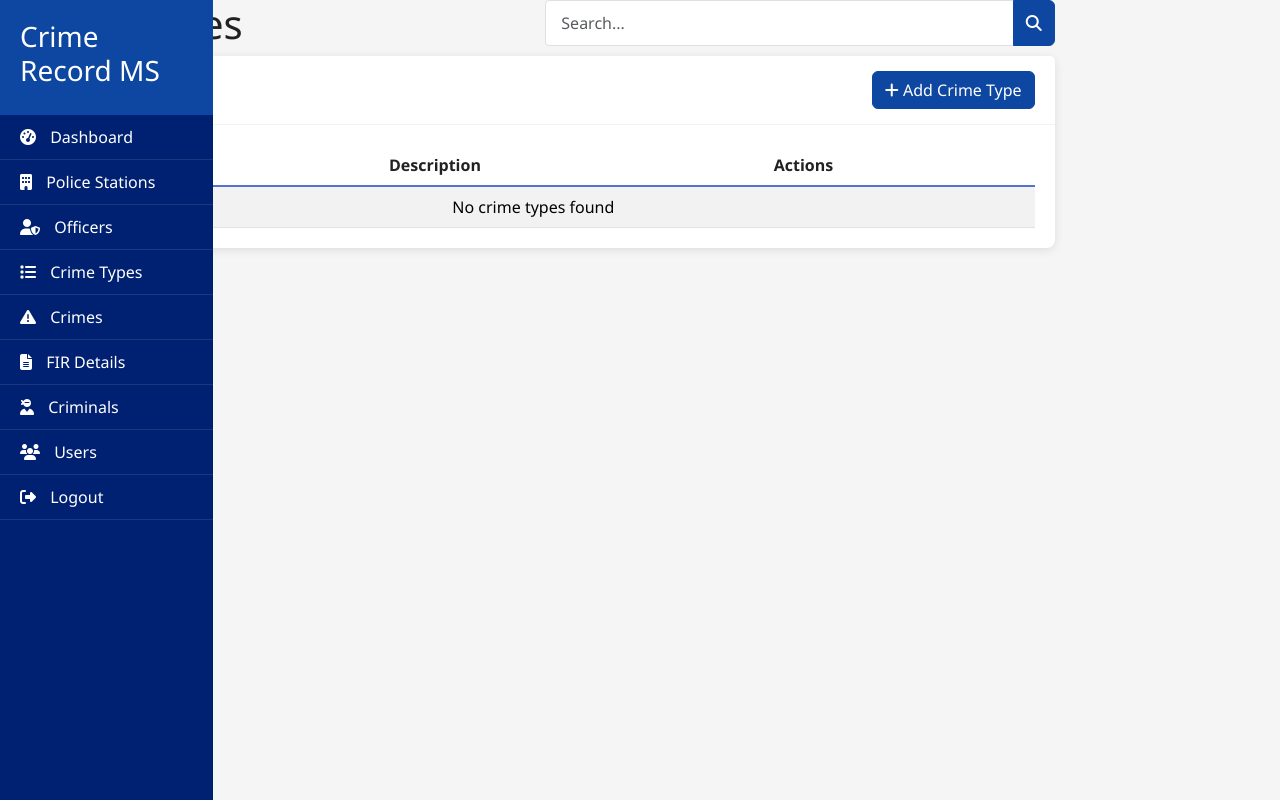
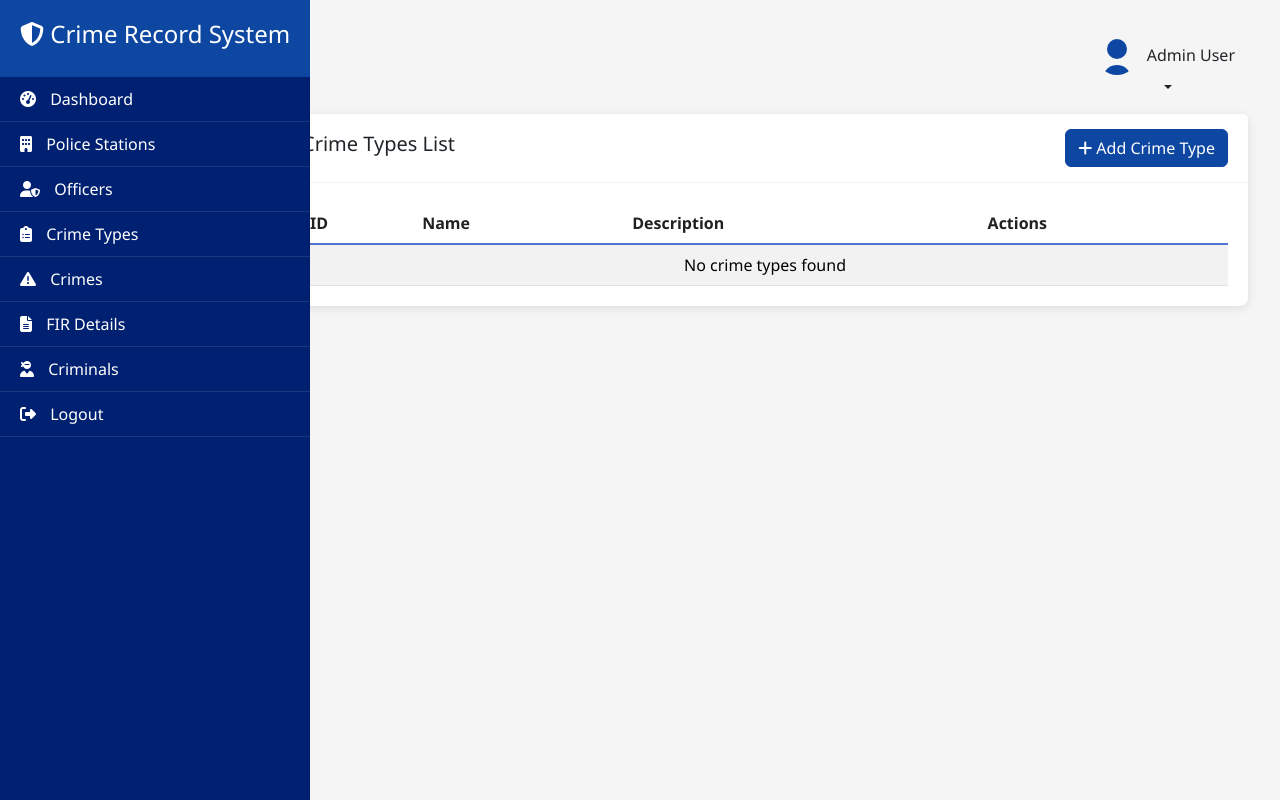
Before and after one commit to yashavanth229nj/CrimeRecordDashboard, a Django app: page /crime-types/ in a window 1280 px wide. Run offline with Django 4.2, Linux system fonts and the light colour scheme; a user stored in the database is signed in; data that the repository does not hold is empty; some libraries are stand-ins or nearby versions.

Commit message:
Enhance the system with visualizations and custom user interface elements
Integrates Chart.js, updates base template with custom sidebar, navbar, and modifies settings.py to allow all hosts.

Replit-Commit-Author: Agent
Replit-Commit-Session-Id: 5a72306e-e07d-4a7e-abd1-056cd3f14cfa

```diff
--- a/crimerecord/crime_management/templates/base.html
+++ b/crimerecord/crime_management/templates/base.html
@@ -1,3 +1,4 @@
+{% load static %}
 <!DOCTYPE html>
 <html lang="en">
 <head>
@@ -14,120 +15,98 @@
     <!-- DataTables CSS -->
     <link href="https://cdn.datatables.net/1.13.4/css/dataTables.bootstrap5.min.css" rel="stylesheet">
 
+    <!-- Chart.js -->
+    <script src="https://cdn.jsdelivr.net/npm/chart.js"></script>
+
     <!-- Custom CSS -->
-    <link href="/static/css/style.css" rel="stylesheet">
+    <link rel="stylesheet" href="{% static 'css/style.css' %}">
 
     {% block extra_css %}{% endblock %}
 </head>
 <body>
-    <div class="container-fluid">
-        <div class="row">
+    {% block full_content %}
     <!-- Sidebar -->
-            <div class="col-md-3 col-lg-2 d-md-block sidebar">
+    <div class="sidebar">
         <div class="sidebar-header">
-                    <h3>Crime Record MS</h3>
+            <h4><i class="fas fa-shield-alt"></i> Crime Record System</h4>
         </div>
         <ul class="sidebar-menu">
             <li>
-                        <a href="{% url 'dashboard' %}" class="{% if request.path == '/dashboard/' %}active{% endif %}">
-                            <i class="fas fa-tachometer-alt"></i> Dashboard
-                        </a>
+                <a href="{% url 'dashboard' %}"><i class="fas fa-tachometer-alt"></i> Dashboard</a>
             </li>
             <li>
-                        <a href="{% url 'police_stations' %}" class="{% if 'police-stations' in request.path %}active{% endif %}">
-                            <i class="fas fa-building"></i> Police Stations
-                        </a>
+                <a href="{% url 'police_stations' %}"><i class="fas fa-building"></i> Police Stations</a>
             </li>
             <li>
-                        <a href="{% url 'officers' %}" class="{% if 'officers' in request.path %}active{% endif %}">
-                            <i class="fas fa-user-shield"></i> Officers
-                        </a>
+                <a href="{% url 'officers' %}"><i class="fas fa-user-shield"></i> Officers</a>
             </li>
             <li>
-                        <a href="{% url 'crime_types' %}" class="{% if 'crime-types' in request.path %}active{% endif %}">
-                            <i class="fas fa-list"></i> Crime Types
-                        </a>
+                <a href="{% url 'crime_types' %}"><i class="fas fa-clipboard-list"></i> Crime Types</a>
             </li>
             <li>
-                        <a href="{% url 'crimes' %}" class="{% if request.path == '/crimes/' %}active{% endif %}">
-                            <i class="fas fa-exclamation-triangle"></i> Crimes
-                        </a>
+                <a href="{% url 'crimes' %}"><i class="fas fa-exclamation-triangle"></i> Crimes</a>
             </li>
             <li>
-                        <a href="{% url 'fir_details' %}" class="{% if 'fir-details' in request.path %}active{% endif %}">
-                            <i class="fas fa-file-alt"></i> FIR Details
-                        </a>
+                <a href="{% url 'fir_details' %}"><i class="fas fa-file-alt"></i> FIR Details</a>
             </li>
             <li>
-                        <a href="{% url 'criminals' %}" class="{% if 'criminals' in request.path %}active{% endif %}">
-                            <i class="fas fa-user-ninja"></i> Criminals
-                        </a>
+                <a href="{% url 'criminals' %}"><i class="fas fa-user-ninja"></i> Criminals</a>
             </li>
             <li>
-                        <a href="{% url 'users' %}" class="{% if 'users' in request.path %}active{% endif %}">
-                            <i class="fas fa-users"></i> Users
-                        </a>
-                    </li>
-                    <li>
-                        <a href="{% url 'logout' %}">
-                            <i class="fas fa-sign-out-alt"></i> Logout
-                        </a>
+                <a href="{% url 'logout' %}"><i class="fas fa-sign-out-alt"></i> Logout</a>
             </li>
         </ul>
     </div>
 
     <!-- Main Content -->
-            <div class="col-md-9 col-lg-10 main-content">
-                <div class="content-header">
-                    <div class="row">
-                        <div class="col-md-6">
-                            <h1>{% block page_title %}Dashboard{% endblock %}</h1>
+    <div class="content">
+        <!-- Navbar -->
+        <nav class="navbar navbar-expand-lg">
+            <div class="container-fluid">
+                <div class="hamburger" id="sidebarToggle">
+                    <i class="fas fa-bars"></i>
                 </div>
-                        <div class="col-md-6 text-end">
-                            <div class="input-group">
-                                <input type="text" id="global-search" class="form-control" placeholder="Search...">
-                                <button class="btn btn-primary" type="button">
-                                    <i class="fas fa-search"></i>
+                <div class="d-flex ms-auto">
+                    <div class="dropdown">
+                        <button class="btn dropdown-toggle" type="button" id="userDropdown" data-bs-toggle="dropdown" aria-expanded="false">
+                            <div class="user-profile">
+                                <img src="{% static 'images/user-avatar.svg' %}" alt="User Avatar">
+                                <span>Admin User</span>
+                            </div>
                         </button>
+                        <ul class="dropdown-menu dropdown-menu-end" aria-labelledby="userDropdown">
+                            <li><a class="dropdown-item" href="#"><i class="fas fa-user-circle me-2"></i> Profile</a></li>
+                            <li><hr class="dropdown-divider"></li>
+                            <li><a class="dropdown-item" href="{% url 'logout' %}"><i class="fas fa-sign-out-alt me-2"></i> Logout</a></li>
+                        </ul>
                     </div>
                 </div>
             </div>
-                </div>
+        </nav>
 
-                <!-- Alert Container -->
-                <div id="alert-container">
-                    {% if messages %}
-                        {% for message in messages %}
-                            <div class="alert alert-{{ message.tags }} alert-dismissible fade show" role="alert">
-                                {{ message }}
-                                <button type="button" class="btn-close" data-bs-dismiss="alert" aria-label="Close"></button>
-                            </div>
-                        {% endfor %}
-                    {% endif %}
-                </div>
+        <!-- Alert Placeholder -->
+        <div id="alertPlaceholder"></div>
 
-                <!-- Main Content Block -->
+        <!-- Main Content Area -->
+        <div class="container-fluid">
             {% block content %}{% endblock %}
         </div>
     </div>
-    </div>
+    {% endblock %}
+
+    <!-- jQuery -->
+    <script src="https://code.jquery.com/jquery-3.6.0.min.js"></script>
 
     <!-- Bootstrap JS Bundle -->
     <script src="https://cdn.jsdelivr.net/npm/bootstrap@5.3.0-alpha1/dist/js/bootstrap.bundle.min.js"></script>
-
-    <!-- jQuery -->
-    <script src="https://code.jquery.com/jquery-3.6.4.min.js"></script>
 
     <!-- DataTables JS -->
     <script src="https://cdn.datatables.net/1.13.4/js/jquery.dataTables.min.js"></script>
     <script src="https://cdn.datatables.net/1.13.4/js/dataTables.bootstrap5.min.js"></script>
 
-    <!-- Chart.js -->
-    <script src="https://cdn.jsdelivr.net/npm/chart.js"></script>
-
-    <!-- Custom JS -->
-    <script src="/static/js/main.js"></script>
-    <script src="/static/js/charts.js"></script>
+    <!-- Custom Scripts -->
+    <script src="{% static 'js/main.js' %}"></script>
+    <script src="{% static 'js/charts.js' %}"></script>
 
     {% block extra_js %}{% endblock %}
 </body>
--- a/crimerecord/crimerecord/settings.py
+++ b/crimerecord/crimerecord/settings.py
@@ -17,7 +17,7 @@ SECRET_KEY = 'django-insecure-v8!j6f8$@w&^+mrc7vx=&xg_jqmrs&*s4t2v!@8$d5v0^!1q@6
 # SECURITY WARNING: don't run with debug turned on in production!
 DEBUG = True
 
-ALLOWED_HOSTS = ['0.0.0.0', 'localhost', '127.0.0.1']
+ALLOWED_HOSTS = ['*']
 
 # Application definition
 
```
Also changed, not shown: crimerecord/crimerecord.sqlite3, 1 other file. Lines whose indentation alone changed are shown as unchanged.
